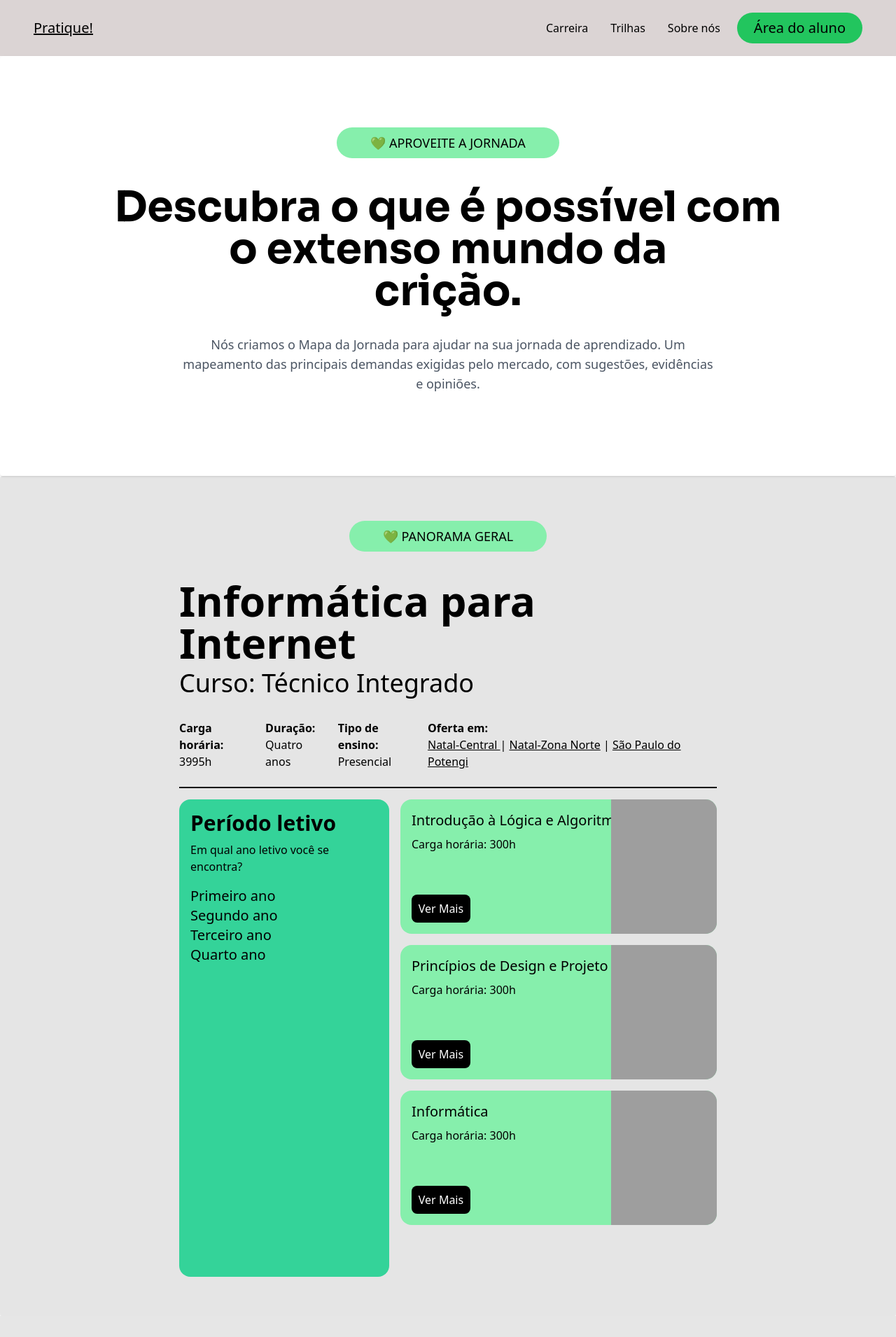
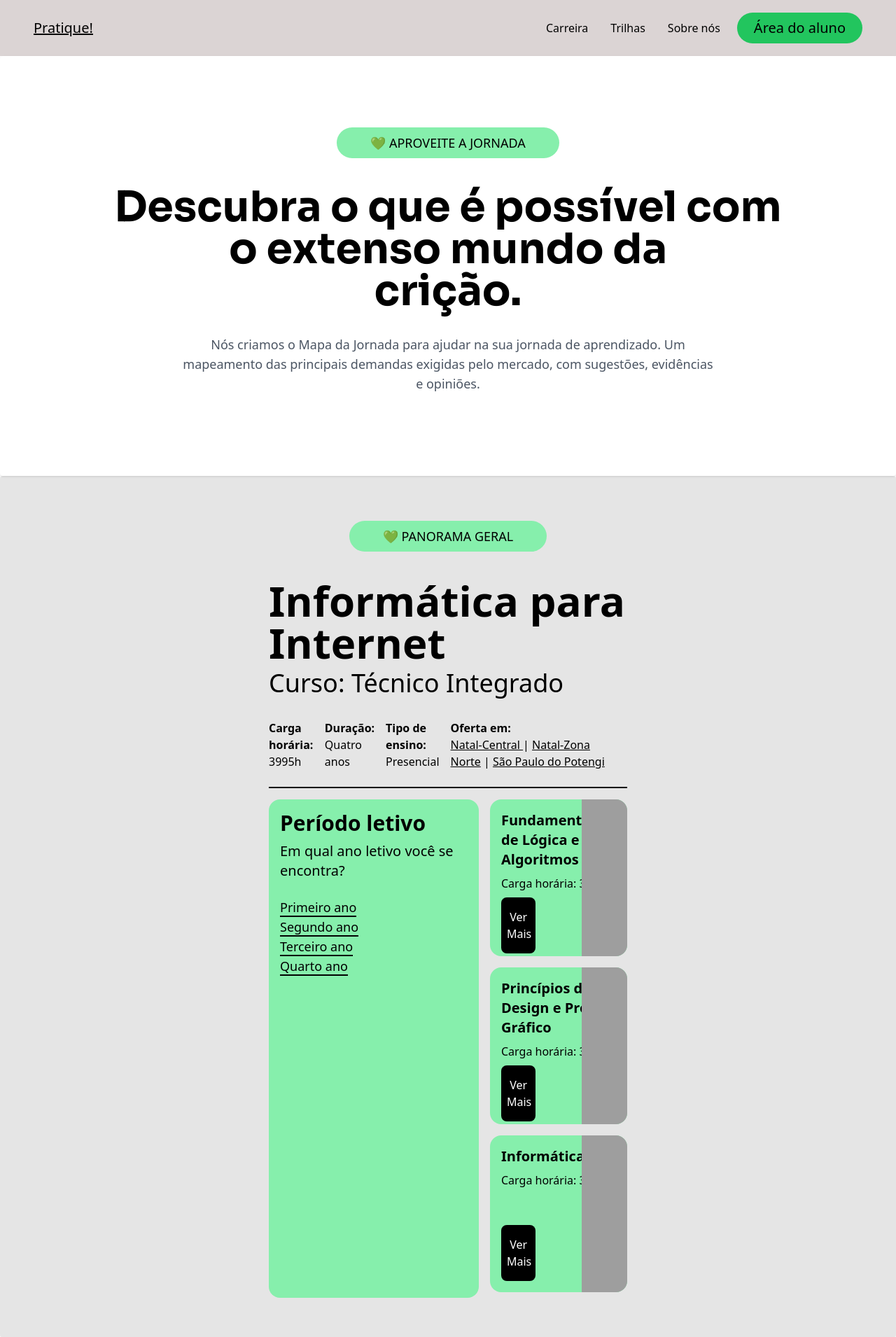
Before and after one commit to Projetto-Integrador/Mapa-da-Jornada, a Django app: page / in a window 1280 px wide. Shown: the whole page at 70% size. Before the commit the page ends 1880 px from the top, so only its background shows below. Run offline with Django 5.2, Linux system fonts and the light colour scheme; some libraries are stand-ins or nearby versions; grey boxes are pictures that could not be loaded.

Commit message:
Ajuste Visual Agradávell

```diff
--- a/projeto/templates/index.html
+++ b/projeto/templates/index.html
@@ -12,7 +12,7 @@
         <p class="text-gray-600 text-lg max-w-[800px] mx-auto p-4">Nós criamos o Mapa da Jornada para ajudar na sua jornada de aprendizado. Um mapeamento das principais demandas exigidas pelo mercado, com sugestões, evidências e opiniões.</p>
     </div>
 </main>
-<div class="w-auto h-[1200px] bg-black/10 rounded shadow px-64 py-16 flex flex-col">
+<div class="w-auto h-full bg-black/10 rounded shadow px-96 py-16 flex flex-col">
 
     <button class="max-w-[800px] mx-auto bg-green-300 rounded-full text-black font-medium px-12 py-2 border-0 text-lg mb-10 items-center">
         <a href="https://amor.com"> 💚 PANORAMA GERAL </a>
@@ -29,55 +29,56 @@
     <div class="border-t-2 border-black my-2"></div>
 
     <div class="grid grid-cols-[300px_1fr] gap-4 h-full">
-        <aside class="h-full bg-[#34d399] rounded-2xl mt-2 text-white">
+        <aside class="h-full bg-green-300 rounded-2xl mt-2 text-white">
             <div class="m-4 text-black">
-                <h2 class="text-3xl font-bold text-blac">Período letivo</h2>
-                <p class="mt-2">Em qual ano letivo você se encontra?</p>
-                <ul class="mt-4">
-                  <li><a href="#" class="text-black text-xl">Primeiro ano</a></li>
-                    <li><a href="#" class="text-black text-xl">Segundo ano</a></li>
-                    <li><a href="#" class="text-black text-xl">Terceiro ano</a></li>
-                    <li><a href="#" class="text-black text-xl">Quarto ano</a></li>
+                <h2 class="text-3xl font-bold text-black">Período letivo</h2>
+                <p class="mt-2 text-xl">Em qual ano letivo você se encontra?</p>
+                <ul class="mt-6 gap-4">
+                    <li><a href="#" class="text-black text-lg border-b-2 border-black pb-0.2">Primeiro ano</a></li>
+                    <li><a href="#" class="text-black text-lg border-b-2 border-black pb-0.2">Segundo ano</a></li>
+                    <li><a href="#" class="text-black text-lg border-b-2 border-black pb-0.2">Terceiro ano</a></li>
+                    <li><a href="#" class="text-black text-lg border-b-2 border-black pb-0.2">Quarto ano</a></li>
                 </ul>
             </div>
         </aside>
 
         <div class="grid content-start gap-4 mt-2 rounded-2xl">
-            <div class="bg-green-300 h-48 rounded-2xl p-4 relative overflow-hidden flex flex-col">
+
+            <div class="bg-green-300 h-56 rounded-2xl p-4 relative overflow-hidden flex flex-col">
                 <div class="flex-1">
-                    <h2 class="text-xl">Introdução à Lógica e Algoritmos</h2>
+                    <h2 class="text-xl font-bold">Fundamentos de Lógica e Algoritmos</h2>
                     <h3 class="py-2">Carga horária: 300h</h3>
                 </div>
-                <button class="bg-black text-white rounded-lg w-[20%] px-2 py-2 hover:bg-black mt-auto">
+                <button class="bg-black text-white rounded-lg w-[30%] px-2 py-4 hover:bg-black mt-auto">
                     <a href="{% url 'fundamento' %}">Ver Mais</a>
                 </button>
+                <img src="https://fastly.picsum.photos/id/479/200/200.jpg?hmac=VH6eGzugyQKHVUXvN1fcPAfAN5PbTkE8Tf22vb6JuG8" alt="Descrição da imagem" class="z-0 absolute top-0 right-0 h-full w-1/3 object-cover">
+            </div>
+
+            <div class="bg-green-300 h-56 rounded-2xl p-4 relative overflow-hidden flex flex-col">
+                <div class="flex-1">
+                    <h2 class="text-xl font-bold">Princípios de Design e Projeto Gráfico</h2>
+                    <h3 class="py-2">Carga horária: 300h</h3>
+                </div>
+                <button class="bg-black text-white rounded-lg w-[30%] px-2 py-4 hover:bg-black mt-auto">Ver Mais</button>
                 <img src="https://fastly.picsum.photos/id/479/200/200.jpg?hmac=VH6eGzugyQKHVUXvN1fcPAfAN5PbTkE8Tf22vb6JuG8" alt="Descrição da imagem" class="absolute top-0 right-0 h-full w-1/3 object-cover">
             </div>
 
-            <div class="bg-green-300 h-48 rounded-2xl p-4 relative overflow-hidden flex flex-col">
+            <div class="bg-green-300 h-56 rounded-2xl p-4 relative overflow-hidden flex flex-col">
                 <div class="flex-1">
-                    <h2 class="text-xl">Princípios de Design e Projeto Gráfico</h2>
+                    <h2 class="text-xl font-bold">Informática</h2>
                     <h3 class="py-2">Carga horária: 300h</h3>
                 </div>
-                <button class="bg-black text-white rounded-lg w-[20%] px-2 py-2 hover:bg-black mt-auto">Ver Mais</button>
+                <button class="bg-black text-white rounded-lg w-[30%] px-2 py-4 hover:bg-black mt-auto">Ver Mais</button>
                 <img src="https://fastly.picsum.photos/id/479/200/200.jpg?hmac=VH6eGzugyQKHVUXvN1fcPAfAN5PbTkE8Tf22vb6JuG8" alt="Descrição da imagem" class="absolute top-0 right-0 h-full w-1/3 object-cover">
             </div>
 
-            <div class="bg-green-300 h-48 rounded-2xl p-4 relative overflow-hidden flex flex-col">
-                <div class="flex-1">
-                    <h2 class="text-xl">Informática</h2>
-                    <h3 class="py-2">Carga horária: 300h</h3>
-                </div>
-                <button class="bg-black text-white rounded-lg w-[20%] px-2 py-2 hover:bg-black mt-auto">Ver Mais</button>
-                <img src="https://fastly.picsum.photos/id/479/200/200.jpg?hmac=VH6eGzugyQKHVUXvN1fcPAfAN5PbTkE8Tf22vb6JuG8" alt="Descrição da imagem" class="absolute top-0 right-0 h-full w-1/3 object-cover">
-            </div>
         </div>
-
-
-
 
     </div>
 
 </div>
 
+
+
 {% endblock content %}
```
